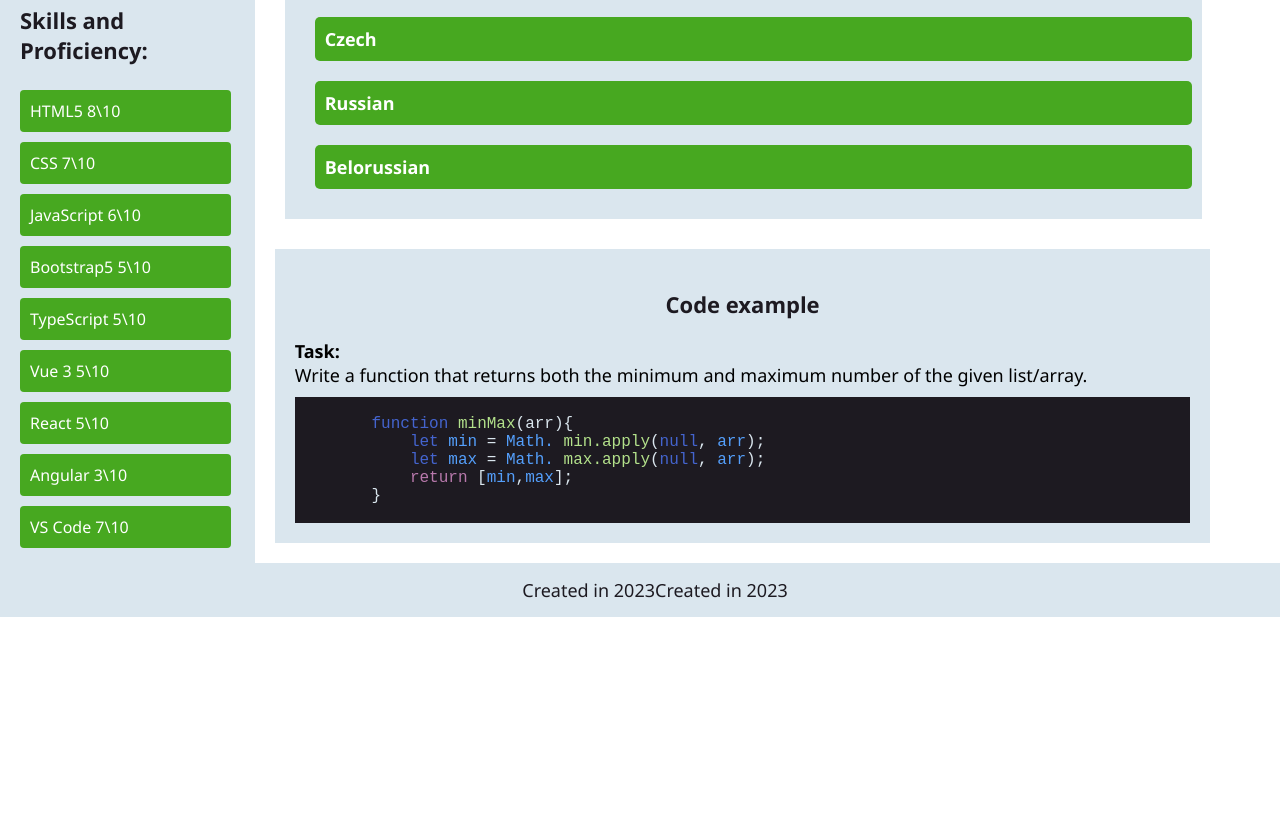
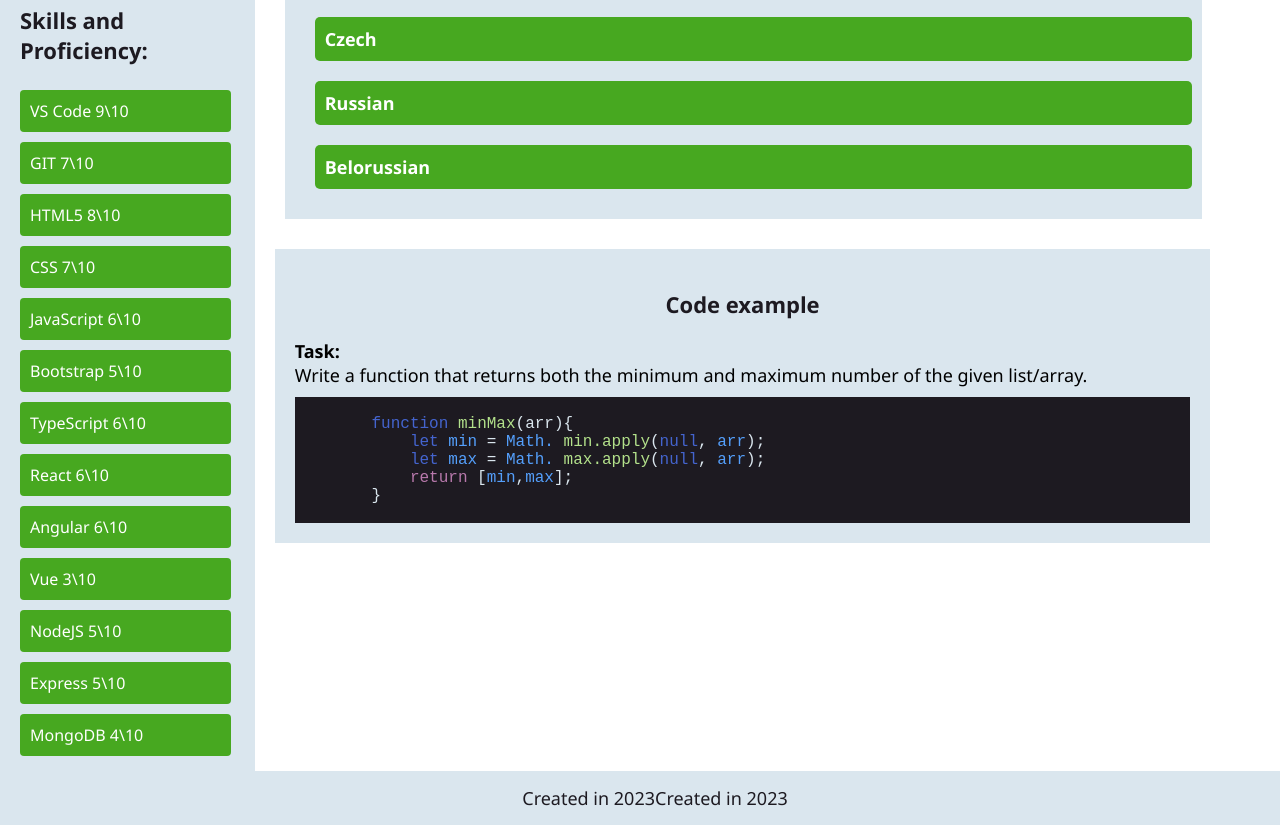
Before and after one commit to REGEMLER/Resume, a website with bundled scripts: page index.html in a window 1280 px wide. Shown: the part 1245-2070 px from the top of the page. Before the commit the page ends 1862 px from the top, so only its background shows below. Built offline with nearby package versions, Linux system fonts and the light colour scheme; files whose address does not match are found by name.

Commit message:
correct skills

```diff
--- a/index.html
+++ b/index.html
@@ -62,15 +62,19 @@
                 <div class="skils" id="skils">
                     <h2 class="title">Skills and Proficiency:</h2>
                     <ul class="list__skils">
+                        <li class="skils__item skils__item9">VS Code 9\10</li>
+                        <li class="skils__item skils__item9">GIT 7\10</li>
                         <li class="skils__item skils__item1">HTML5 8\10</li>
                         <li class="skils__item skils__item2">CSS 7\10</li>
                         <li class="skils__item skils__item3">JavaScript 6\10</li>
-                        <li class="skils__item skils__item4">Bootstrap5 5\10</li>
-                        <li class="skils__item skils__item5">TypeScript 5\10</li>
-                        <li class="skils__item skils__item6">Vue 3 5\10</li>
-                        <li class="skils__item skils__item7">React 5\10</li>
-                        <li class="skils__item skils__item8">Angular 3\10</li>
-                        <li class="skils__item skils__item9">VS Code 7\10</li>
+                        <li class="skils__item skils__item4">Bootstrap 5\10</li>
+                        <li class="skils__item skils__item5">TypeScript 6\10</li>
+                        <li class="skils__item skils__item7">React 6\10</li>
+                        <li class="skils__item skils__item8">Angular 6\10</li>
+                        <li class="skils__item skils__item6">Vue 3\10</li>
+                        <li class="skils__item skils__item6">NodeJS 5\10</li>
+                        <li class="skils__item skils__item6">Express 5\10</li>
+                        <li class="skils__item skils__item6">MongoDB 4\10</li>
                     </ul>
                 </div>
             </aside>
```
